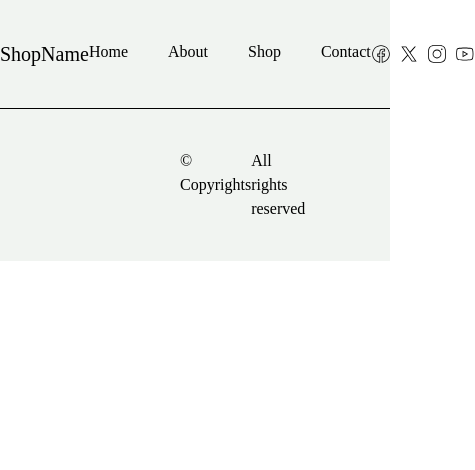
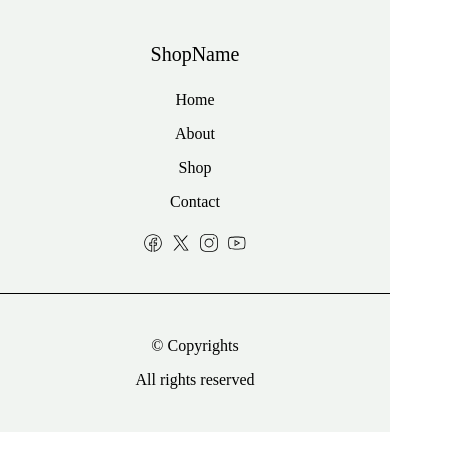
Before and after one commit to Vinzecta/Web-Project, a React (Vite) app: page / in a window 390 px wide. Shown: the top 470 px of the page, 475 px wide, since content can reach past the window. Built offline with nearby package versions, Linux system fonts and the light colour scheme.

Commit message:
Finish styling Footer Component

```diff
--- a/src/Components/footer/Footer.css
+++ b/src/Components/footer/Footer.css
@@ -0,0 +1,33 @@
+@media screen and (max-width: 500px) {
+    #footer-nav {
+        flex-direction: column;
+        align-items: center;
+    }
+
+    #footer-navi {
+        margin-top: 5%;
+        flex-direction: column;
+        gap: 10px;
+        text-align: center;
+    }
+
+    #social-media {
+        margin-top: 5%;
+    }
+
+    #copy-rights {
+        flex-direction: column;
+        align-items: center;
+        gap: 10px;
+    }
+
+    #copy-rights p {
+        margin: 0;
+    }
+}
+
+@media screen and (max-width: 600px) {
+    #copy-rights p {
+        margin: 0;
+    }
+}
--- a/src/Components/footer/Footer.jsx
+++ b/src/Components/footer/Footer.jsx
@@ -1,10 +1,11 @@
 import Footer_Navigation from "./Footer_Navigation";
+import "./Footer.css"
 
 function Footer() {
     return (
         <footer>
             <Footer_Navigation/>
-            <section className="flex justify-between p-10 border-t bg-[#F1F4F1]">
+            <section className="flex justify-between p-10 border-t bg-[#F1F4F1]" id="copy-rights">
                 <p className="text-base ml-35">&copy; Copyrights</p>
                 <p className="text-base mr-35">All rights reserved</p>
             </section>
--- a/src/Components/footer/Footer_Navigation.jsx
+++ b/src/Components/footer/Footer_Navigation.jsx
@@ -6,17 +6,17 @@ import Youtube from "../../assets/youtube.svg"
 
 function Footer_Navigation() {
     return (
-            <section className="flex justify-around py-10 bg-[#F1F4F1]">
+            <section className="flex justify-around py-10 bg-[#F1F4F1]" id="footer-nav">
                 <h1 className="text-xl">ShopName</h1>
 
-                <nav className="flex gap-10">
+                <nav className="flex gap-10" id="footer-navi">
                     <a href="#" className="text-base">Home</a>
                     <a href='#' className="text-base">About</a>
                     <a href='#' className="text-base">Shop</a>
                     <a href='#' className="text-base">Contact</a>
                 </nav>
 
-                <div className="flex gap-2">
+                <div className="flex gap-2" id="social-media">
                     <img src={Facebook} alt="Facebook" className="w-5"/>
                     <img src={Twitter} alt="Twitter" className="w-5"/>
                     <img src={Instagram} alt="Instagram" className="w-5"/>
```
